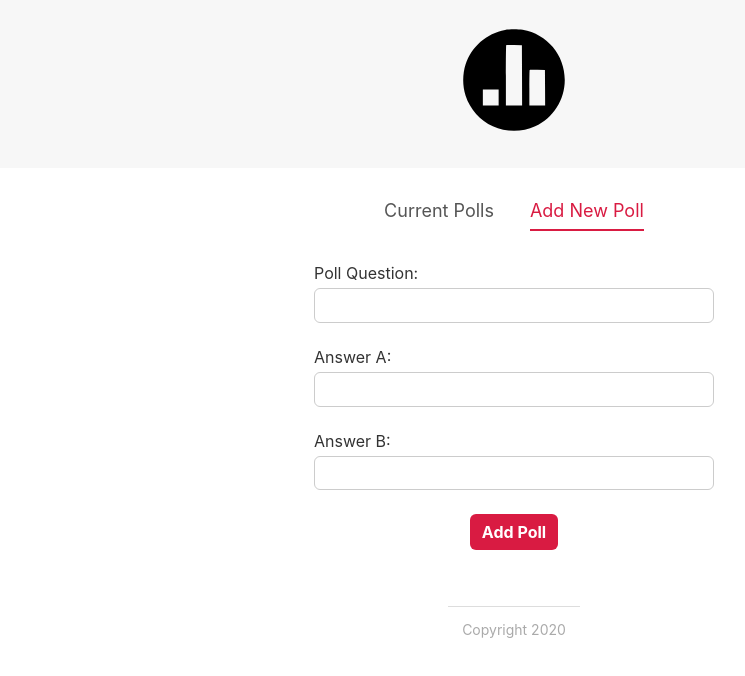
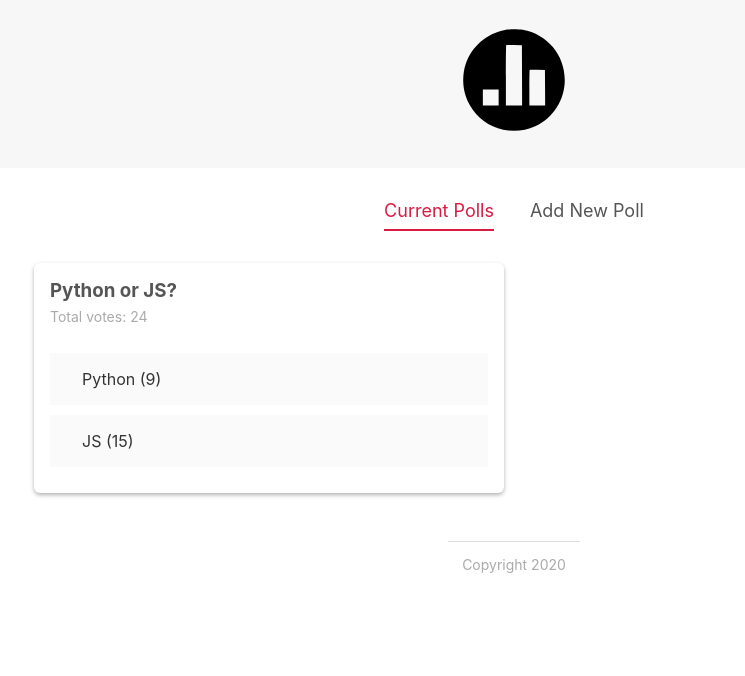
Before and after one commit to dmiloloza/poll-project-svelte, a Svelte app: page / in a window 1280 px wide. Shown: the top 676 px of the page, without its empty margins (126-871 px from the left). Built offline with nearby package versions, Linux system fonts and the light colour scheme.

Commit message:
feat: #26 Card component

```diff
--- a/src/App.svelte
+++ b/src/App.svelte
@@ -7,7 +7,7 @@
 
     //tabs
     let items = ['Current Polls', 'Add New Poll'];
-    let activeItem = 'Add New Poll';
+    let activeItem = 'Current Polls';
     const tabChange = (e) => activeItem = e.detail
 
     //polls
--- a/src/components/PollDetails.svelte
+++ b/src/components/PollDetails.svelte
@@ -1,11 +1,12 @@
 <script>
+    import Card from "../shared/Card.svelte";
     export let poll;
 
     //reactive values
     $: totalVotes = poll.votesA + poll.votesB;
 
 </script>
-
+<Card>
     <div class="poll">
         <h3>
             {poll.question}
@@ -20,6 +21,8 @@
             <span>{poll.answerB} ({poll.votesB})</span>
         </div>
     </div>
+</Card>
+
 
 <style>
     h3 {
--- /dev/null
+++ b/src/shared/Card.svelte
@@ -0,0 +1,13 @@
+<div class="card">
+    <slot></slot>
+</div>
+
+<style>
+    .card{
+        background: white;
+        padding: 1em;
+        border-radius: 6px;
+        box-shadow: 0px 2px 4px rgba(0,0,0,0.3);
+
+    }
+</style>
```
Lines whose indentation alone changed are shown as unchanged.
